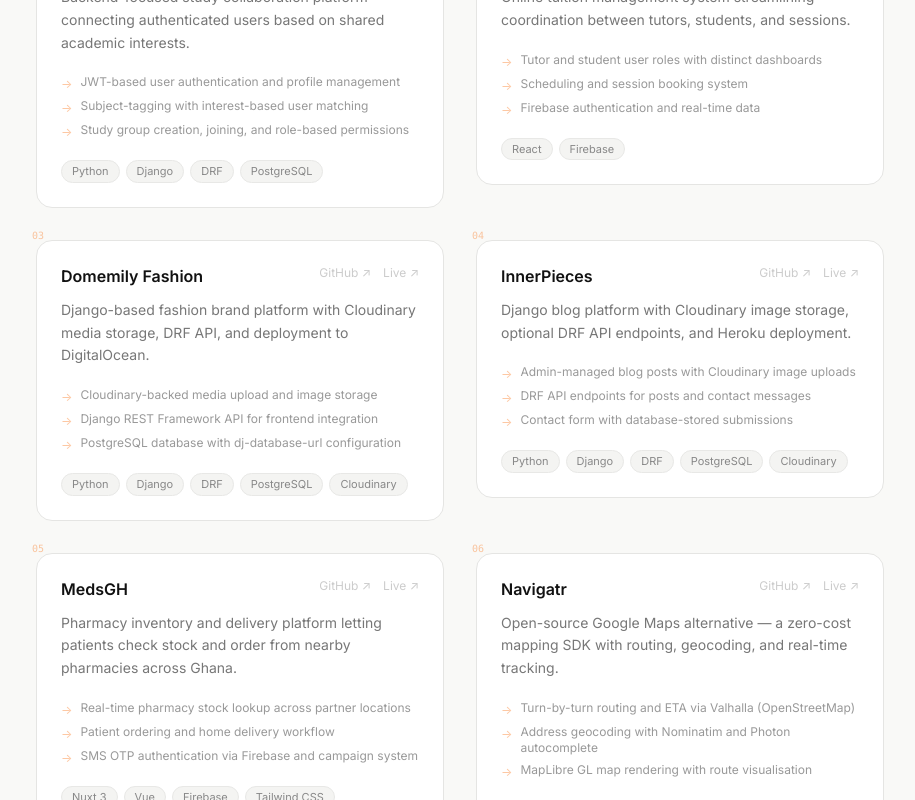
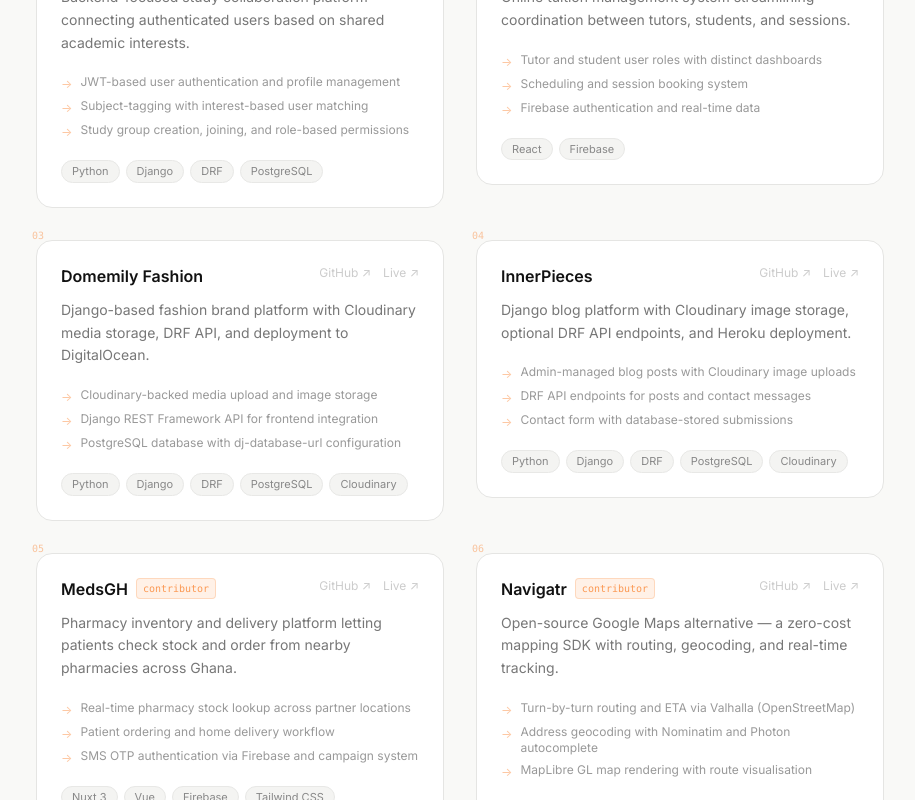
Before and after one commit to Dominic62q/newportfolio, a React (Vite) app: page / in a window 1280 px wide. Shown: the part 1923-2723 px from the top of the page, without its empty margins (180-1095 px from the left). Built offline with nearby package versions, Linux system fonts and the light colour scheme.

Commit message:
fix: mark MedsGH and Navigatr as contributor projects

```diff
--- a/src/components/Projects.jsx
+++ b/src/components/Projects.jsx
@@ -17,9 +17,16 @@ function ProjectCard({ project, index }) {
 
       <div className="border border-[#e5e5e3] dark:border-[#1e1e1e] rounded-2xl p-6 bg-white dark:bg-[#111] hover:border-[#f97316]/40 dark:hover:border-[#f97316]/30 hover:shadow-lg hover:shadow-[#f97316]/5 transition-all duration-300">
         <div className="flex items-start justify-between gap-4 mb-3">
-          <h3 className="text-base font-semibold text-[#111] dark:text-[#f0f0ee] leading-snug group-hover:text-[#f97316] transition-colors">
-            {project.title}
-          </h3>
+          <div className="flex items-center gap-2">
+            <h3 className="text-base font-semibold text-[#111] dark:text-[#f0f0ee] leading-snug group-hover:text-[#f97316] transition-colors">
+              {project.title}
+            </h3>
+            {project.contributor && (
+              <span className="text-[10px] px-1.5 py-0.5 rounded font-mono bg-[#f97316]/10 text-[#f97316]/70 border border-[#f97316]/20 shrink-0">
+                contributor
+              </span>
+            )}
+          </div>
           <div className="flex items-center gap-3 shrink-0">
             {project.github && (
               <a
--- a/src/data/projects.js
+++ b/src/data/projects.js
@@ -72,6 +72,7 @@ export const projects = [
     ],
     github: 'https://github.com/Ciraq-Inc/ajv',
     demo: 'https://medsgh.com',
+    contributor: true,
   },
   {
     id: 6,
@@ -87,5 +88,6 @@ export const projects = [
     ],
     github: 'https://github.com/capeku/navigatr',
     demo: 'https://navigatr-chi.vercel.app/',
+    contributor: true,
   },
 ]
```
